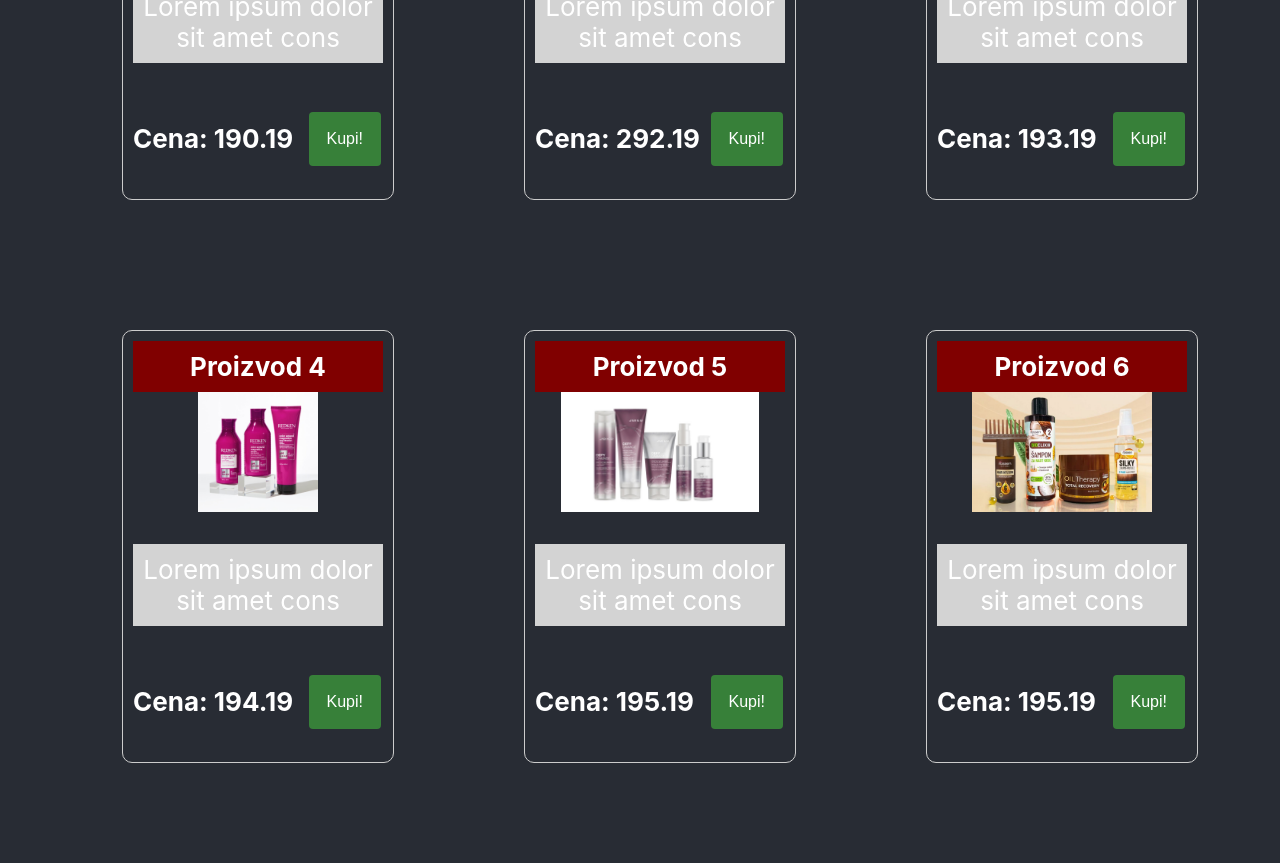
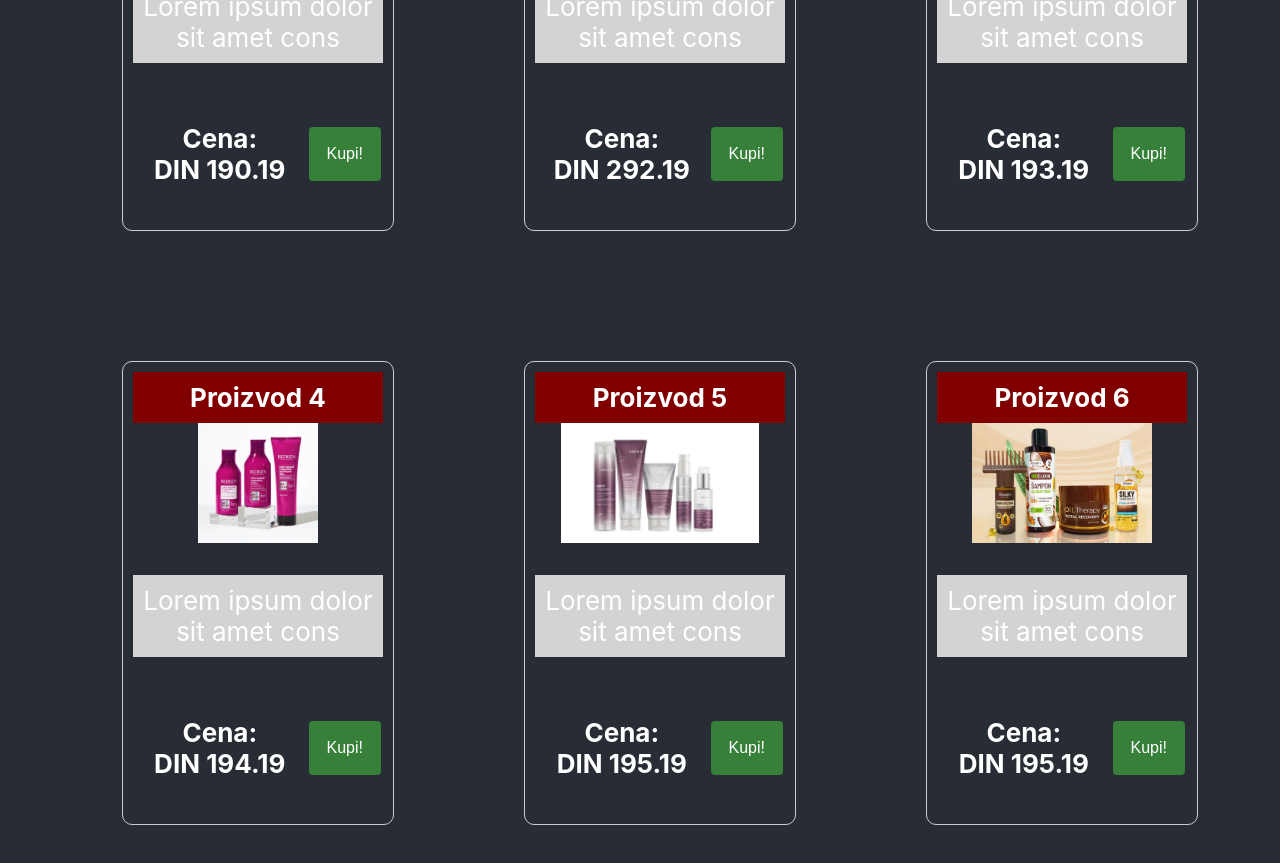
Before and after one commit to marijaoo/reactdomaci, a React (Create React App) app: page / in a window 1280 px wide. Shown: the part 800-1663 px from the top of the page. Built offline with nearby package versions, Linux system fonts and the light colour scheme.

Commit message:
Funkcionalnost dinamicke promene cena

```diff
--- a/src/projekat/components/Proizvod.jsx
+++ b/src/projekat/components/Proizvod.jsx
@@ -1,9 +1,19 @@
 import React, { Component } from 'react'
 import Button from './Button'
 
+import { ValuteKontekst } from '../context/valute-kontekst';
+
 export default function Proizvod({proizvod}){
 
+    const valuta = React.useContext(ValuteKontekst);
+
+    //ucitavanje kartica
     const {title,img,price} = proizvod;
+
+    const kontekstCena = new Intl.NumberFormat("en-US",{
+        style:"currency",
+        currency:valuta.code,
+    }).format(price * valuta.conversionRate )
 
     return (
       <li class={`card text-center liststyle`} style={{width:250}}>
@@ -16,7 +26,7 @@
 
         </p>
         <div className="card-footer d-flex space-between">
-            <h4>Cena: {price}</h4>
+            <h4>Cena: {kontekstCena}</h4>
             <Button btnClass={"btn-success"} text="Kupi!" />
 
         </div>
--- /dev/null
+++ b/src/projekat/context/valute-kontekst.js
@@ -0,0 +1,3 @@
+import React, {useContext} from "react";
+
+export const ValuteKontekst= React.createContext(null);
```
Also changed, not shown: src/projekat/Store.jsx (+6 -3 lines).
